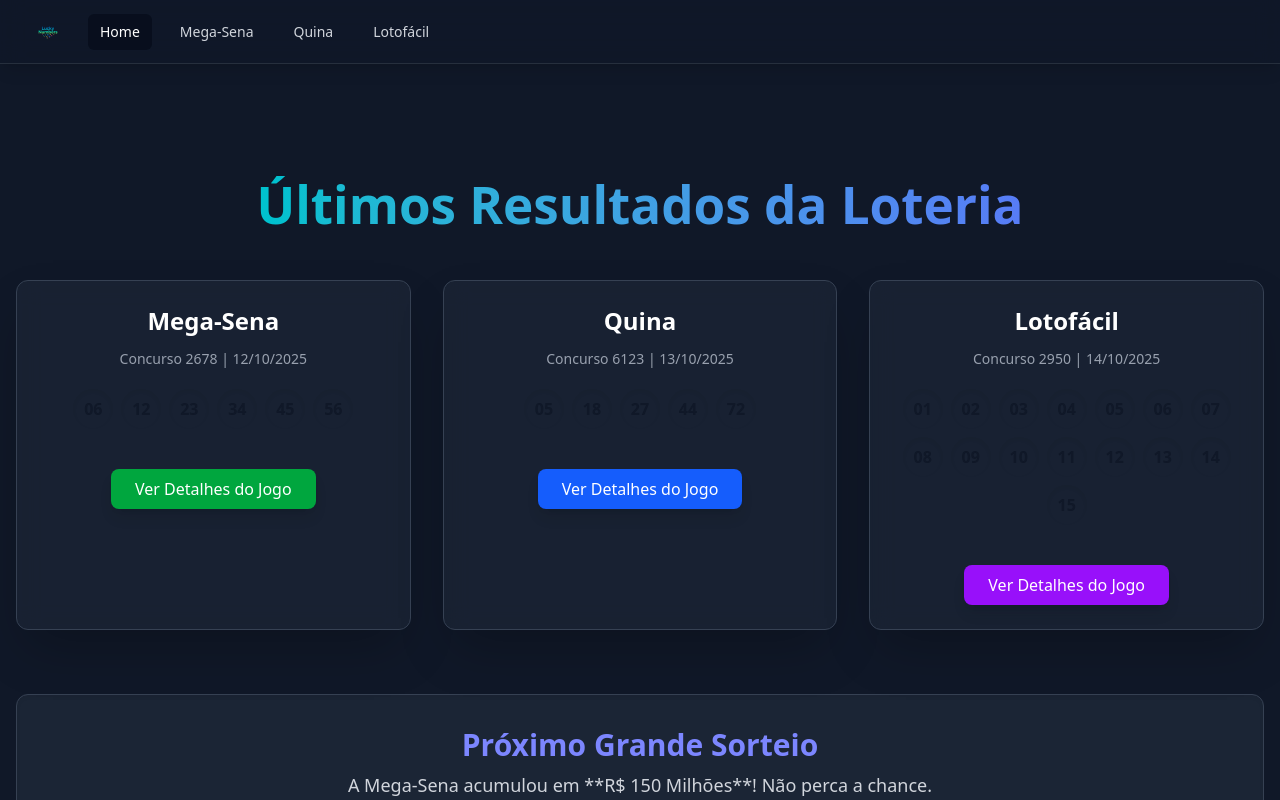
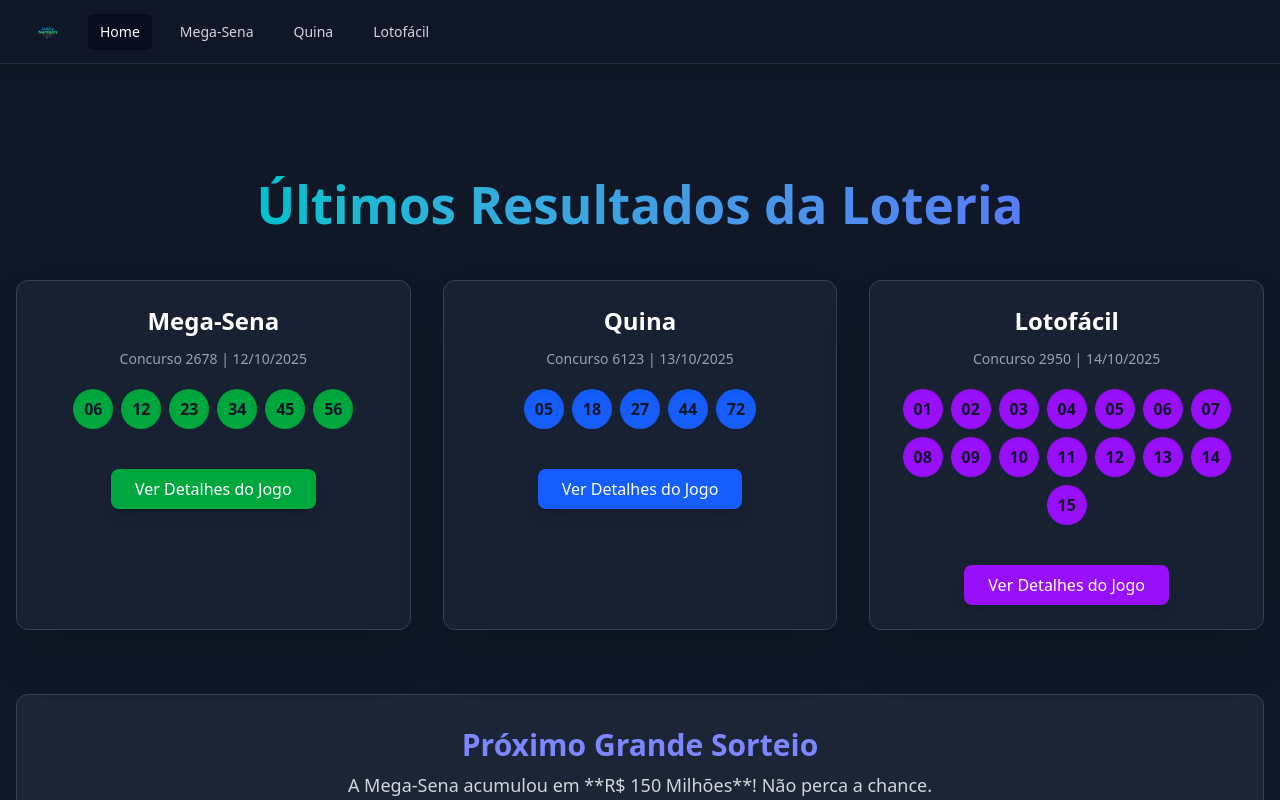
Before and after one commit to mercesleonardo/lucky-numbers-frontend, a Vue app: page / in a window 1280 px wide. Shown: the top 800 px of the page. Built offline with nearby package versions, Linux system fonts and the light colour scheme; the HTML template or start-up script is replaced by a standard one.

Commit message:
chore: update ResultCard.vue

```diff
--- a/src/components/ResultCard.vue
+++ b/src/components/ResultCard.vue
@@ -35,8 +35,8 @@
     <div class="flex flex-wrap justify-center gap-2 mb-6">
       <span v-for="(num, idx) in numbers" :key="idx" :class="[
         'flex items-center justify-center w-10 h-10 rounded-full text-base font-extrabold text-gray-900 shadow-inner',
-        // Cor do fundo do número baseada na cor do jogo
-        `bg-${props.colorClass.split('-')[1]}-400`
+        // Usa a cor de fundo completa recebida pela prop
+        props.colorClass
       ]">
         {{ String(num).padStart(2, '0') }}
       </span>
```
